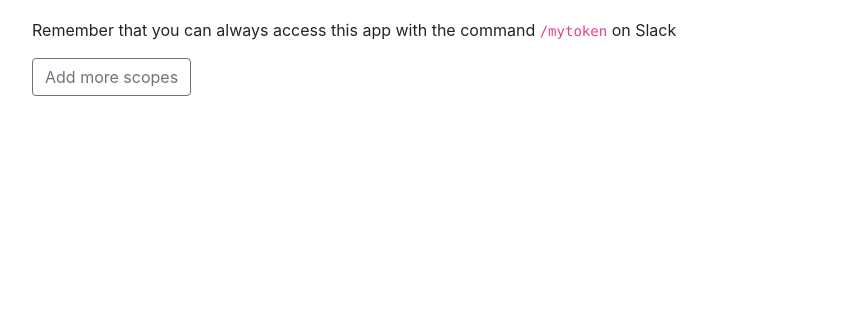
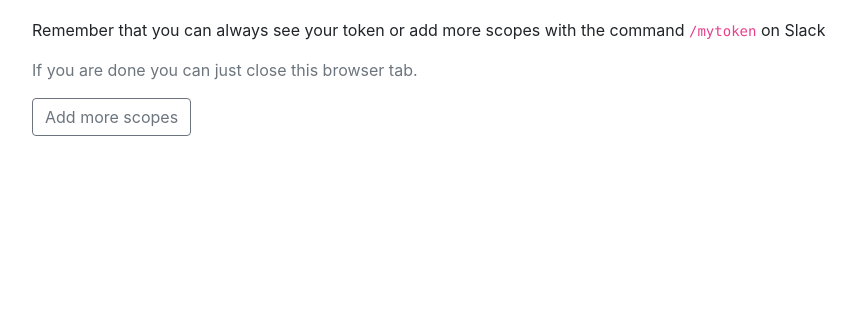
Before and after one commit to ErikKalkoken/slack-my-token, a Flask app: template templates/finished.html.j2 in a window 1280 px wide. Shown: the part 262-584 px from the top of the page, without its empty margins (53-909 px from the left). Run offline with Flask 2, Linux system fonts and the light colour scheme; the template is opened without the code that fills it, so the values that code supplies are empty; some libraries are stand-ins or nearby versions.

Commit message:
improved output formatting for scopes

```diff
--- a/app.py
+++ b/app.py
@@ -153,7 +153,7 @@ class Scopes:
         scopes_diff = self._scopes.difference(scopes_second.scopes)
         return Scopes(scopes_diff)
 
-    def get_sorted(self) -> str:
+    def get_list(self) -> list:
         scopes_list = list(self._scopes)
         scopes_list.sort()
         return scopes_list
@@ -568,9 +568,9 @@ def web_select_scopes():
 
         return render_template(
             'select.html.j2',
-            scopes_preselected=scopes_preselected.get_sorted(),
-            scopes_remain=scopes_remain.get_sorted(),
-            scopes_added=scopes_added.get_sorted() if scopes_added is not None else None,
+            scopes_preselected=scopes_preselected.get_list(),
+            scopes_remain=scopes_remain.get_list(),
+            scopes_added=scopes_added.get_list() if scopes_added is not None else None,
             team_name=team_name,
             user_name=user_name
         )
@@ -630,7 +630,7 @@ def web_confirm_scopes():
 
     query = {
         QUERY_OAUTH_CLIENT_ID: SLACK_CLIENT_ID,
-        QUERY_OAUTH_SCOPE: scopes_all.get_string,
+        QUERY_OAUTH_SCOPE: scopes_all.get_string(),
         QUERY_OAUTH_STATE: session[SESSION_STATE],
     }
     if my_auth is not None:
@@ -648,8 +648,8 @@ def web_confirm_scopes():
         'confirm.html.j2',
         oauth_url=oauth_url,
         restart_url=restart_url,
-        scopes_preselected=scopes_preselected.get_sorted(),
-        scopes_added=scopes_added.get_sorted(),
+        scopes_preselected=scopes_preselected.get_list(),
+        scopes_added=scopes_added.get_list(),
         scopes_added_count=scopes_added.get_count(),
         team_name=team_name,
         user_name=user_name
@@ -764,7 +764,7 @@ def web_install_complete():
         'finished.html.j2',
         team_name=my_auth.team_name,
         token=my_auth.token,
-        scopes_str=my_auth.scopes.get_string(),
+        scopes=my_auth.scopes.get_list(),
         restart_url=restart_url,
         isNewInstall=(session[SESSION_INSTALL_TYPE] == INSTALL_TYPE_NEW)
     )
@@ -843,8 +843,9 @@ def slack_create_main_menu(team_id: str, user_id: str) -> ResponseMessage:
 
     else :
         # create response
-        text = (f"Your token is:\n>`{my_auth.token}`\n"
-            + f"with these scopes:\n>`{my_auth.scopes.get_string()}`\n")
+        text = f"Your token is:\n>`{my_auth.token}`\nwith these scopes:\n"
+        for scope in my_auth.scopes.get_list():
+            text += f"• { scope }\n"
         actions = ActionsBlock([
             Button(
                 "Add Scopes",
--- a/templates/base.html.j2
+++ b/templates/base.html.j2
@@ -60,7 +60,7 @@
             </main>
 
             <!-- Footer -->
-            <footer class="footer mt-auto py-3">
+            <footer class="footer mt-auto py-3  ml-3 mr-3">
                 <div class="container-fluid w-100 bg-light text-light py-3">
                     <div class="row">
                         <div class="col-sm">
@@ -94,7 +94,7 @@
 			// loads the list elements for the app directory drop down
 			// directly from the App directory service
 			$(document).ready(function() {
-				$("#listAppsDirectory").load('https://2a432891.ngrok.io/dev/apps/appdirectory/?token=f4W3e8zEwVfGYz2C&categories=["slack"]&format=bootstrap4');
+				$("#listAppsDirectory").load('https://www.kalkoken.org/apps/appdirectory/?token=f4W3e8zEwVfGYz2C&categories=["slack"]&format=bootstrap4');
 			});
 		</script>
     </body>
--- a/templates/finished.html.j2
+++ b/templates/finished.html.j2
@@ -7,7 +7,13 @@
     <p>The selected scopes have been successfully added to your token for workspace <strong>{{ team_name }}</strong></p>
 
     <p>Your token is: <code>{{ token }}</code></p>
-    <p>Your scopes are: <code>{{ scopes_str }}</code></p>
-    <p>Remember that you can always access this app with the command <code>/mytoken</code> on Slack</p>
+    <p>Your scopes are:</p>
+    <ul>
+        {% for scope in scopes %}
+            <li>{{ scope }}</li>
+        {% endfor %}
+    </ul>
+    <p>Remember that you can always see your token or add more scopes with the command <code>/mytoken</code> on Slack</p>
+    <p class="text-muted">If you are done you can just close this browser tab.</p>
     <a class="btn btn-outline-secondary" href="{{ restart_url }}">Add more scopes</a>
 {% endblock %}
```
Also changed, not shown: tests/test_Scopes.py (+2 -2 lines).
